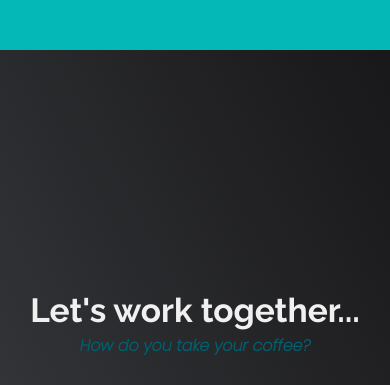
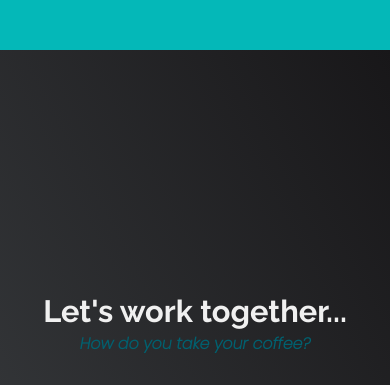
Before and after one commit to Muhdal-Amin/portfolio, a plain HTML site: page index.html in a window 390 px wide. Shown: the part 2670-3055 px from the top of the page. Drawn offline with Linux system fonts and the light colour scheme.

Commit message:
Initial commit

```diff
--- a/styles.css
+++ b/styles.css
@@ -393,7 +393,7 @@ img {
 
 @media (max-width: 28.75em) {
   .contact-section-header > h2 {
-    font-size: 3.8rem;
+    font-size: 3.5rem;
   }
 }
 
```
